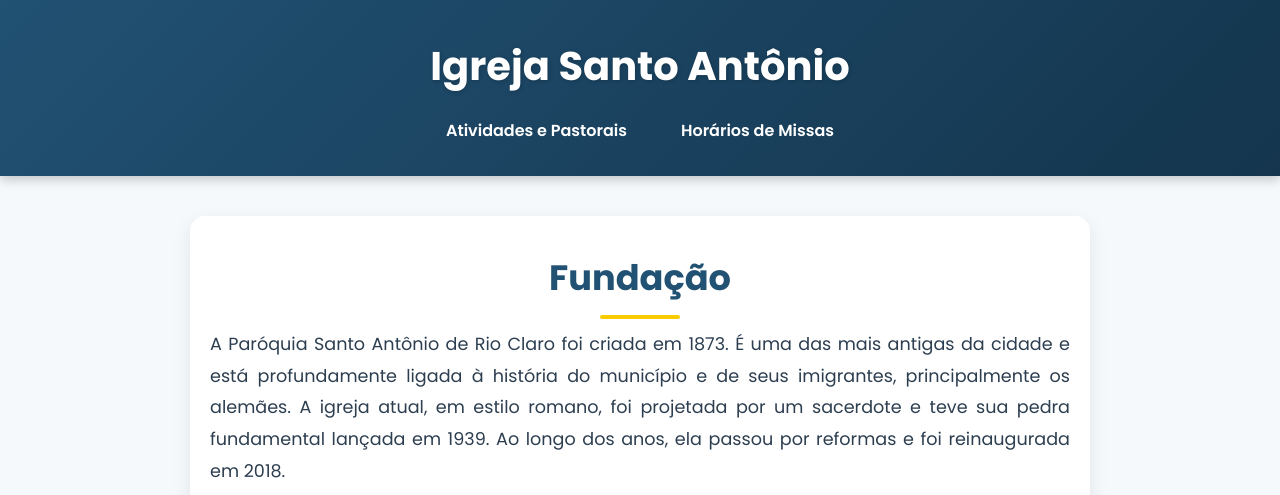
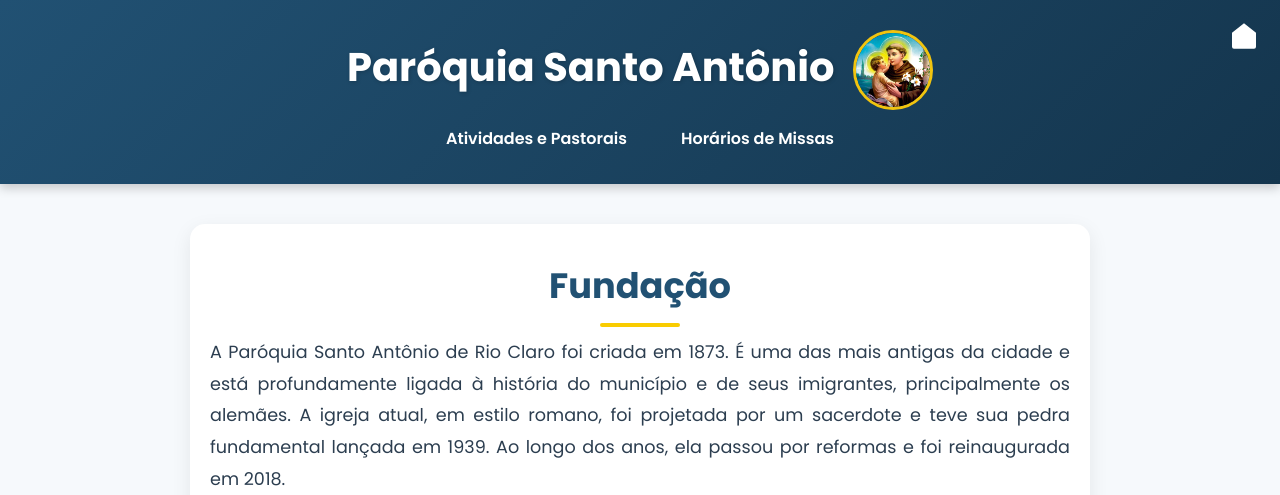
Before and after one commit to miguel08-prol/Sites, a plain HTML site: page Site-Igreja.html/sobre.html in a window 1280 px wide. Shown: the top 495 px of the page. Drawn offline with Linux system fonts and the light colour scheme.

Commit message:
27/08/2025

```diff
--- a/Site-Igreja.html/atividades.css
+++ b/Site-Igreja.html/atividades.css
@@ -184,3 +184,48 @@ body {
     font-size: 1.5rem;
   }
 }
+
+.retrato {
+    width: 80px; /* Ou o tamanho que preferir */
+    height: 80px; /* A altura deve ser igual à largura para um círculo perfeito */
+    border-radius: 50%; /* Transforma a imagem em um círculo */
+    object-fit: cover; /* Garante que a imagem preencha o círculo */
+    border: 3px solid #f1c40f; /* Borda dourada para destacar */
+    margin-left: 10px; /* Espaço entre o texto e a imagem */
+    vertical-align: middle; /* Alinha a imagem verticalmente com o texto */
+}
+
+/* Ajuste para telas menores */
+@media (max-width: 768px) {
+    .retrato {
+        width: 60px;
+        height: 60px;
+    }
+}
+
+/* Botão Home SVG branco */
+.home-icon {
+  display: inline-block;
+  width: 36px;
+  height: 36px;
+  background: none;
+  padding: 0;
+  border: none;
+  position: absolute;
+  top: 20px;
+  right: 20px;
+  transition: transform 0.3s ease, fill 0.3s ease;
+  z-index: 100;
+}
+
+.home-icon svg {
+  width: 100%;
+  height: 100%;
+  fill: #ffffff; /* branco */
+  transition: fill 0.3s ease, transform 0.3s ease;
+}
+
+.home-icon:hover svg {
+  fill: var(--secondary-color); /* dourado no hover */
+  transform: scale(1.1);
+}
--- a/Site-Igreja.html/index.css
+++ b/Site-Igreja.html/index.css
@@ -219,3 +219,21 @@ h3::after {
         grid-template-columns: 1fr;
     }
 }
+
+.retrato {
+    width: 80px; /* Ou o tamanho que preferir */
+    height: 80px; /* A altura deve ser igual à largura para um círculo perfeito */
+    border-radius: 50%; /* Transforma a imagem em um círculo */
+    object-fit: cover; /* Garante que a imagem preencha o círculo */
+    border: 3px solid #f1c40f; /* Borda dourada para destacar */
+    margin-left: 10px; /* Espaço entre o texto e a imagem */
+    vertical-align: middle; /* Alinha a imagem verticalmente com o texto */
+}
+
+/* Ajuste para telas menores */
+@media (max-width: 768px) {
+    .retrato {
+        width: 60px;
+        height: 60px;
+    }
+}
--- a/Site-Igreja.html/sobre.css
+++ b/Site-Igreja.html/sobre.css
@@ -1,5 +1,7 @@
+/* Importação da fonte */
 @import url('https://fonts.googleapis.com/css2?family=Poppins:wght@400;600;700&display=swap');
 
+/* Variáveis de Cores e Estilos */
 :root {
     --primary-color: #215173;
     --secondary-color: #f9cc00;
@@ -9,12 +11,14 @@
     --hover-glow: 0 0 15px rgba(249, 204, 0, 0.5);
 }
 
+/* Reset Básico */
 * {
     margin: 0;
     padding: 0;
     box-sizing: border-box;
 }
 
+/* Estilos do Corpo da Página */
 body {
     font-family: 'Poppins', sans-serif;
     background-color: var(--bg-color);
@@ -23,19 +27,20 @@ body {
     padding-bottom: 60px;
 }
 
-/* Cabeçalho */
+/* Estilos do Cabeçalho e Navegação */
 .cabeçalho {
     background: linear-gradient(135deg, var(--primary-color), #14354d);
     color: white;
     padding: 30px 20px;
     text-align: center;
-    box-shadow: 0 4px 10px rgba(0,0,0,0.2);
+    box-shadow: 0 4px 10px rgba(0, 0, 0, 0.2);
+    position: relative;
 }
 
 .cabeçalho h1 {
     font-size: 2.5rem;
     margin-bottom: 10px;
-    text-shadow: 1px 1px 4px rgba(0,0,0,0.2);
+    text-shadow: 1px 1px 4px rgba(0, 0, 0, 0.2);
 }
 
 .lista {
@@ -60,7 +65,7 @@ body {
     background: rgba(255, 255, 255, 0.2);
 }
 
-/* Corpo */
+/* Estilos da Seção Principal (Corpo) */
 .corpo {
     max-width: 900px;
     margin: 40px auto;
@@ -104,7 +109,7 @@ body {
     height: auto;
     margin: 30px auto;
     border-radius: 15px;
-    box-shadow: 0 10px 25px rgba(0,0,0,0.15);
+    box-shadow: 0 10px 25px rgba(0, 0, 0, 0.15);
     border: 5px solid var(--secondary-color);
     transition: transform 0.4s ease;
 }
@@ -114,7 +119,43 @@ body {
     box-shadow: var(--hover-glow);
 }
 
-/* Animação */
+.home-icon {
+    position: absolute;
+    top: 20px;
+    right: 20px;
+    background: none;   /* tira o fundo */
+    padding: 0;         /* sem espaçamento extra */
+    border: none;       /* sem borda */
+    transition: transform 0.3s ease;
+}
+
+.home-icon svg {
+    width: 32px;
+    height: 32px;
+    fill: #fff;   /* cor branca padrão */
+    transition: fill 0.3s ease, transform 0.3s ease;
+}
+
+.home-icon:hover {
+    transform: scale(1.1); /* zoom leve no hover */
+}
+
+.home-icon:hover svg {
+    fill: var(--secondary-color); /* muda pra dourado no hover */
+}
+
+/* Estilo do Retrato no Título */
+.retrato {
+    width: 80px;
+    height: 80px;
+    border-radius: 50%;
+    object-fit: cover;
+    border: 3px solid #f1c40f;
+    margin-left: 10px;
+    vertical-align: middle;
+}
+
+/* Animações e Media Queries */
 @keyframes fadeIn {
     from {
         opacity: 0;
@@ -126,7 +167,7 @@ body {
     }
 }
 
-/* Responsivo */
+/* Responsividade para Telas Menores */
 @media (max-width: 768px) {
     .cabeçalho h1 {
         font-size: 2rem;
@@ -148,4 +189,19 @@ body {
     .corpo p {
         font-size: 1rem;
     }
+
+    .home-icon {
+        top: 15px;
+        right: 15px;
+    }
+
+    .home-icon svg {
+        width: 25px;
+        height: 25px;
+    }
+
+    .retrato {
+        width: 60px;
+        height: 60px;
+    }
 }
--- a/Site-Igreja.html/sobre.html
+++ b/Site-Igreja.html/sobre.html
@@ -10,7 +10,13 @@
 </head>
 <body>
     <header class="cabeçalho">
-        <h1>Igreja Santo Antônio</h1>
+        <a href="index.html" class="home-icon" aria-label="Página Inicial">
+            <svg xmlns="http://www.w3.org/2000/svg" viewBox="0 0 24 24">
+                <path d="M3 9.5l9-7 9 7v10.5a1.5 1.5 0 0 1-1.5 1.5h-15A1.5 1.5 0 0 1 3 20V9.5zM9 21v-6h6v6" />
+            </svg>
+        </a>
+
+        <h1>Paróquia Santo Antônio <img class="retrato" src="imagem/santo antonio.png"></h1>
         <ul class="lista">
             <li><a href="atividades.html">Atividades e Pastorais</a></li>
             <li><a href="#">Horários de Missas</a></li>
@@ -30,4 +36,4 @@
         <p>No início do século XX, a igreja recebeu estátuas de vários santos, como São Pedro, São Bonifácio e Santa Rosa de Lima.</p>
     </main>
 </body>
-</html>
+</html
```
Also changed, not shown: Site-Igreja.html/atividades.html (+6 -2 lines), Site-Igreja.html/index.html (+2 -2 lines).
